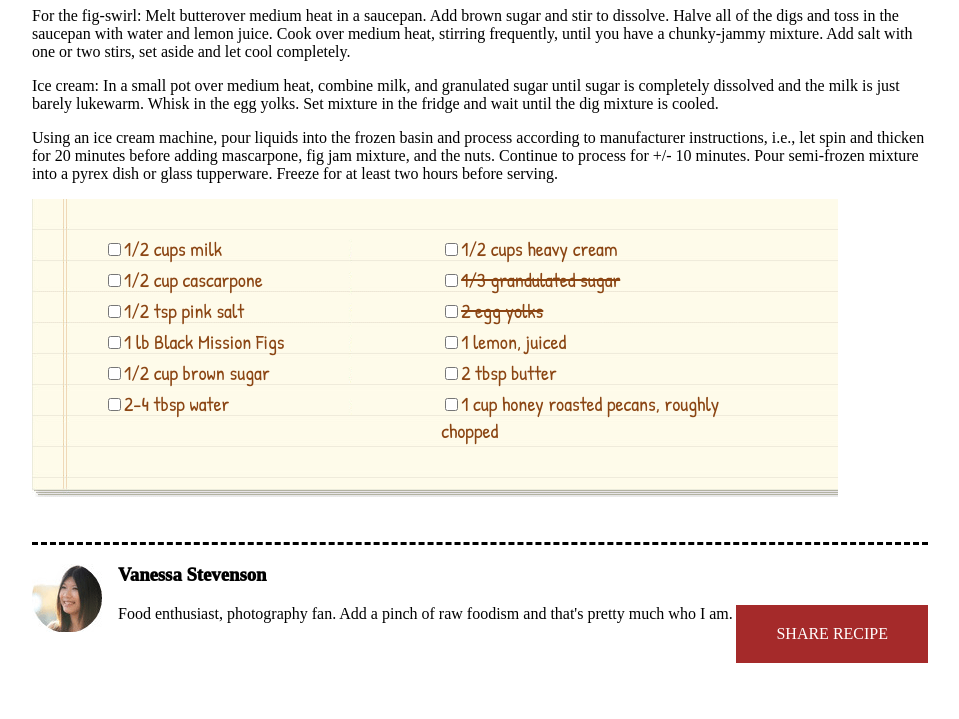
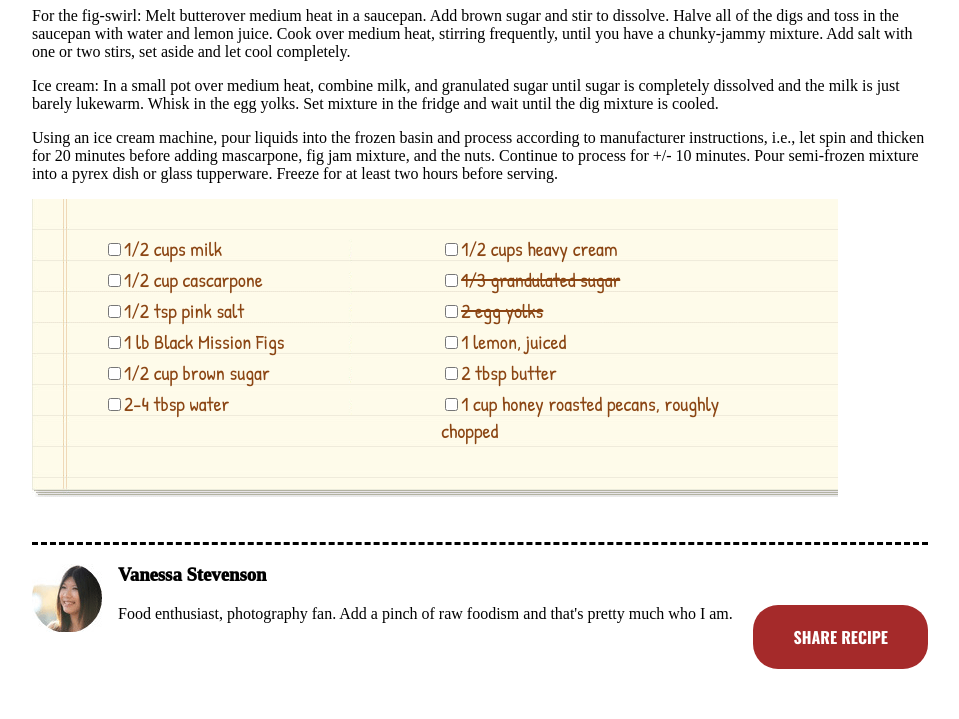
Before and after one commit to Skywill97/chocolate-pizza, a plain HTML site: page index.html in a window 1280 px wide. Shown: the part 801-1520 px from the top of the page, without its empty margins (160-1119 px from the left). Drawn offline with nearby package versions, Linux system fonts and the light colour scheme; a web font is replaced by a local one.

Commit message:
chocopizzafinal

```diff
--- a/index.html
+++ b/index.html
@@ -25,9 +25,9 @@
     </nav>
     <h5>THE BEST FOOD ON THE WEB</h5>
   </header>
-  <main>
+    <main>
     <h1>Chocolate Pizza</h1>
-    <span class="print-button">PRINT</span>
+    <a href="index.html"class="print-button" onclick="window.print();">PRINT</a>
     <img src="assets/print-icon.png" class="print-button">
     <h4>POSTED ON 15 DEC 2013 / DESSERTS</h4>
     <img class="mainimg" src="assets/choco-pizza.png" alt="Chocolate Pizza is Delicious">
--- a/style.css
+++ b/style.css
@@ -91,10 +91,14 @@ h3 {
   padding-bottom: 75px;
 }
 .share-button {
+  border-radius: 25px;
   float:right;
   padding: 20px 40px;
   background-color: brown;
   color: white;
+  font-family: 'Oswald';
+  font-style: normal;
+  font-weight: 700;
 }
 .logobottom {
   position: absolute;
```
